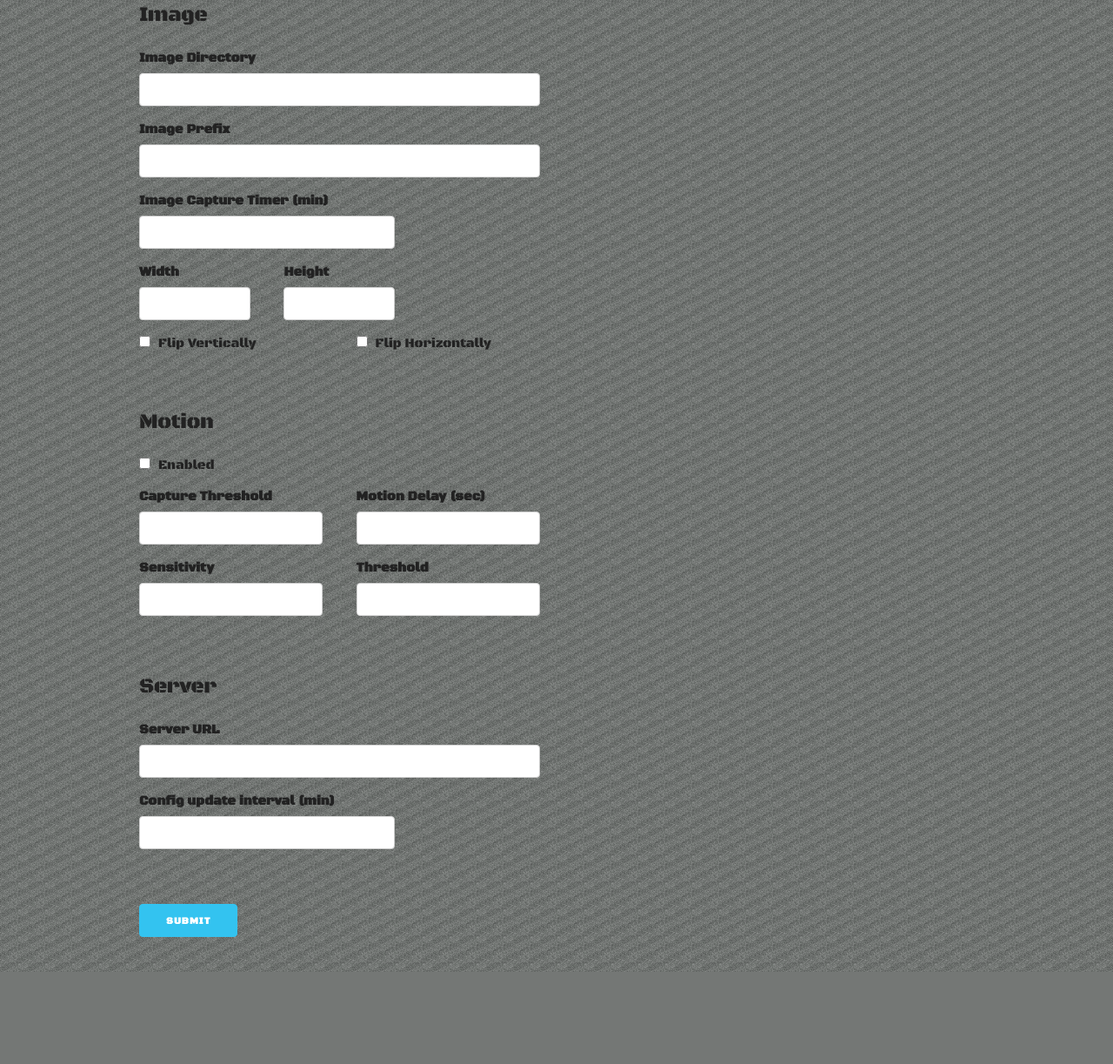
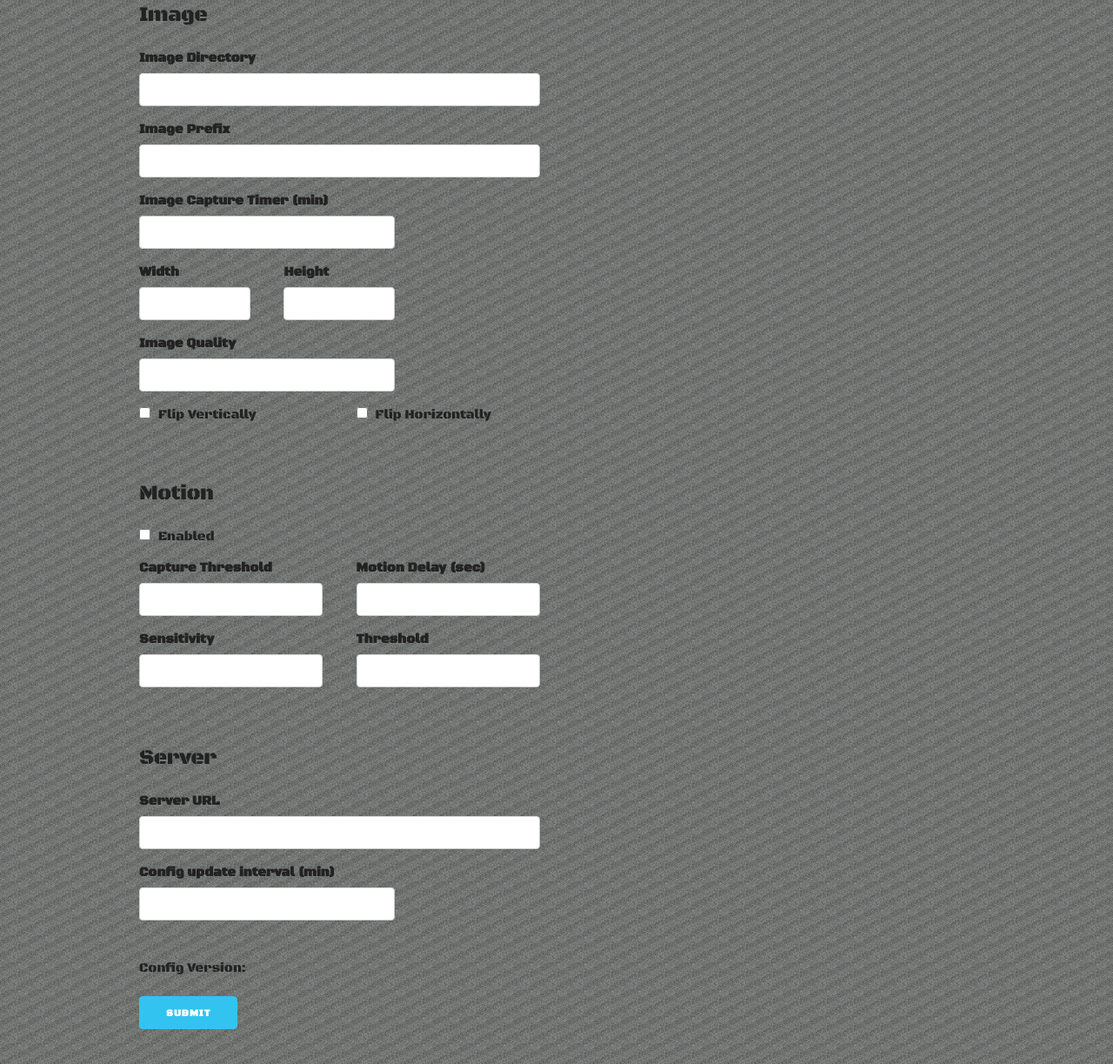
Before and after one commit to cnewham/yeti-cam, a Flask app: template yeti/server/templates/configure.html in a window 1280 px wide. Shown: the part 206-1429 px from the top of the page at 87% size. Before the commit the page ends 1323 px from the top, so only its background shows below. Run offline with Flask 2, Linux system fonts and the light colour scheme; the template is opened without the code that fills it, so the values that code supplies are empty; parts of the project's set-up code (start-up, migrations or seed data) failed here and were passed over.

Commit message:
added config value for "image quality", updated flask SERVER_NAME, updates to configure page

```diff
--- a/server.py
+++ b/server.py
@@ -1,4 +1,3 @@
 #!flask/bin/python
 from yeti.server import flask
-#flask.run(host='0.0.0.0',port=80)
 flask.run(host='0.0.0.0')
--- a/yeti/cam/__init__.py
+++ b/yeti/cam/__init__.py
@@ -17,6 +17,7 @@ def send(image, event):
         logger.info("Sending image with event %s" % event)
         status = {}
         status[constants.STATUS_EVENT] = event
+        status[constants.STATUS_CONFIG_VERSION] = config.version()
 
         #read temperature/humidity values
         for key, value in temp.read().iteritems():
--- a/yeti/cam/camera.py
+++ b/yeti/cam/camera.py
@@ -45,10 +45,12 @@ def captureImage(filename):
             camera.resolution = (config.get(constants.CONFIG_IMAGE_WIDTH), config.get(constants.CONFIG_IMAGE_HEIGHT))
             camera.vflip = config.get(constants.CONFIG_IMAGE_VFLIP)
             camera.hflip = config.get(constants.CONFIG_IMAGE_HFLIP)
+            quality = config.get(constants.CONFIG_IMAGE_QUALITY)
+
             # Day Automatic Mode
             camera.exposure_mode = 'auto'
             camera.awb_mode = 'auto'
-            camera.capture(filename)
+            camera.capture(filename, format="jpeg", quality=quality)
         logger.info("Capture Image - Captured %s" % filename)
 
     return filename
--- a/yeti/common/config.py
+++ b/yeti/common/config.py
@@ -28,6 +28,8 @@ if not db.get(constants.CONFIG_IMAGE_VFLIP):
     db.set(constants.CONFIG_IMAGE_VFLIP, False)
 if not db.get(constants.CONFIG_IMAGE_HFLIP):
     db.set(constants.CONFIG_IMAGE_HFLIP, False)
+if not db.get(constants.CONFIG_IMAGE_QUALITY):
+    db.set(constants.CONFIG_IMAGE_QUALITY, 85)
 
 #motion
 if not db.get(constants.CONFIG_MOTION_ENABLED):
@@ -63,12 +65,17 @@ def get(key = None):
         else:
             return db.get(key)
 
+def version():
+    return get(constants.CONFIG_VERSION)
+
 def update(configs):
     logger.info("Updating configs")
 
     if not configs or configs is None:
-        logger.info("No configs to update")
-        return
+        return "No config values have been supplied";
+
+    if configs[constants.CONFIG_VERSION] <= version():
+        return "config updated by another user. Please try again"
 
     for key, value in configs.iteritems():
         db.set(key, value)
--- a/yeti/common/constants.py
+++ b/yeti/common/constants.py
@@ -22,12 +22,14 @@ STATUS_OUTDOOR_TEMP = 'outdoor_temp'
 STATUS_TEMP = 'temp'
 STATUS_HUMIDITY = 'humidity'
 STATUS_MOTION_EVENTS_24H = 'motion_events_24h'
+STATUS_CONFIG_VERSION = 'config_version'
 
 #CONFIG CONSTANTS
 
 CONFIG_VERSION = 'version'
 CONFIG_CHECK_INTERVAL_MIN = 'config_check_interval'
 CONFIG_SERVER = 'server'
+CONFIG_IMAGE_QUALITY = "image_quality"
 CONFIG_IMAGE_DIR = "image_dir"
 CONFIG_IMAGE_PREFIX = 'image_prefix'
 CONFIG_IMAGE_WIDTH = 'image_width'
--- a/yeti/server/__init__.py
+++ b/yeti/server/__init__.py
@@ -15,6 +15,9 @@ jsglue = JSGlue(flask)
 db = pickledb.load('db/server.db', True)
 
 # set default configuration
+if not db.get('SERVER_NAME'):
+    db.set('SERVER_NAME', 'localhost:5000');
+
 if not db.get('UPLOAD_FOLDER'):
     db.set('UPLOAD_FOLDER', '/var/www/yeti-cam/uploads');
 
@@ -39,6 +42,7 @@ from yeti.server import apis, content
 flask.config['UPLOAD_FOLDER'] = db.get('UPLOAD_FOLDER')
 flask.config['CAM_LOG_FOLDER'] = db.get('CAM_LOG_FOLDER')
 flask.config['ALLOWED_EXTENSIONS'] = db.get('ALLOWED_EXTENSIONS')
+flask.config['SERVER_NAME'] = db.get('SERVER_NAME')
 
 api.add_resource(apis.ImageApi, '/api/image')
 api.add_resource(apis.ConfigApi, '/api/config')
--- a/yeti/server/apis.py
+++ b/yeti/server/apis.py
@@ -53,8 +53,12 @@ class ImageApi(Resource):
 class ConfigApi(Resource):
     def put(self):
         try:
-            config.update(request.json)
-            return {}, 201
+            result = config.update(request.json)
+            if result:
+                return {'error': result}, 409
+            else:
+                return {}, 204
+
         except ValueError as ex:
             logger.exception("Invalid configuration object")
             abort(400)
--- a/yeti/server/processors.py
+++ b/yeti/server/processors.py
@@ -51,6 +51,8 @@ class StatusProcessor:
                 db.dadd(constants.STATUS, ("Indoor Temp", "%.2f%sF, %.2f%%" % (value[constants.STATUS_TEMP], unichr(176), value[constants.STATUS_HUMIDITY])))
             elif key == constants.STATUS_OUTDOOR_TEMP:
                 db.dadd(constants.STATUS, ("Outdoor Temp", "%.2f%sF, %.2f%%" % (value[constants.STATUS_TEMP], unichr(176), value[constants.STATUS_HUMIDITY])))
+            elif key == constants.STATUS_CONFIG_VERSION:
+                db.dadd(constants.STATUS_CONFIG_VERSION, ("Config Version", value))
             else:
                 db.dadd(constants.STATUS, (key, value))
 
--- a/yeti/server/static/css/skeleton.css
+++ b/yeti/server/static/css/skeleton.css
@@ -287,6 +287,10 @@ label > .label-body {
   margin-left: .5rem;
   font-weight: normal; }
 
+input.disabled {
+    color:gray
+}
+
 
 /* Lists
 –––––––––––––––––––––––––––––––––––––––––––––––––– */
--- a/yeti/server/static/js/configure.js
+++ b/yeti/server/static/js/configure.js
@@ -9,11 +9,14 @@ function getConfig() {
         success: function (result) {
             $.each(result, function (key, value) {
                 if (!isNumber(value) && (value == true || value == false)) {
-                    $("#" + key).attr("checked", value);
+                    $("#" + key).prop("checked", value);
                 } else {
-                    $("#" + key).attr("value", value);
+                    $("#" + key).prop("value", value);
                 }
             });
+
+            $("#version_display").text("Current Config Version: " + result["version"]);
+            toggleMotionSettings(result["motion_enabled"]);
         }
     });
 };
@@ -23,6 +26,8 @@ function saveConfig(config) {
         //throw error
         return;
     }
+
+    $("#config input[type=submit]").prop("disabled", true);
 
     var version = parseInt(config["version"]);
     config["version"] = version + 1;
@@ -37,11 +42,26 @@ function saveConfig(config) {
             $("#error-message").show().fadeOut(5000);
         },
         success: function (result) {
+            $("#success-message").text("Config queued for delivery");
             $("#success-message").show().fadeOut(5000);
+        },
+        complete: function() {
             getConfig();
+            $("#config input[type=submit]").prop("disabled", false);
         }
     });
 };
+
+function toggleMotionSettings(enabled) {
+    var motion_settings = $("#motion_settings input");
+    if (enabled) {
+        motion_settings.removeClass("disabled");
+        motion_settings.prop("disabled", false);
+    } else {
+        motion_settings.addClass("disabled");
+        motion_settings.prop("disabled", true);
+    }
+}
 
 function isNumber(n) {
     return !isNaN(parseFloat(n)) && isFinite(n);
@@ -68,4 +88,8 @@ $(function () {
         e.preventDefault();
         saveConfig(values);
     });
+
+    $("#motion_enabled[type=checkbox]").change(function() {
+        toggleMotionSettings(this.checked);
+    });
 });
--- a/yeti/server/templates/configure.html
+++ b/yeti/server/templates/configure.html
@@ -73,6 +73,12 @@
                 </div>
             </div>
             <div class="row">
+                <div class="four columns">
+                    <label for="timer_interval">Image Quality</label>
+                    <input class="u-full-width" type="number" id="image_quality" name="image_quality">
+                </div>
+            </div>
+            <div class="row">
                 <label class="three columns">
                     <input type="checkbox" id="image_vflip" name="image_vflip">
                     <span class="label-body">Flip Vertically</span>
@@ -92,6 +98,7 @@
                     <span class="label-body">Enabled</span>
                 </label>
             </div>
+            <div id="motion_settings">
                 <div class="row">
                     <div class="three columns">
                         <label for="motion_capture_threshold">Capture Threshold</label>
@@ -112,6 +119,7 @@
                         <input class="u-full-width" type="number" id="motion_threshold" name="motion_threshold">
                     </div>
                 </div>
+            </div>
 
             <!--Server configurations-->
             <div class="row" style="margin-top: 5%">
@@ -120,7 +128,7 @@
             <div class="row">
                 <div class="six columns">
                     <label for="server">Server URL</label>
-                    <input class="u-full-width" type="text" id="server" name="server">
+                    <input class="u-full-width disabled" type="text" id="server" name="server" disabled>
                 </div>
             </div>
             <div class="row">
@@ -130,11 +138,12 @@
                 </div>
             </div>
 
-            <div class="row" style="margin-top: 5%">
+            <div class="row" style="margin-top: 3%">
+                <h6 id="version_display">Config Version: </h6>
                 <input type="hidden" id="version" name="version" />
                 <input class="button-primary" type="submit" value="Submit">
-                <h6 id="success-message" style="color:darkgreen" hidden>Successfully updated config</h6>
-                <h6 id="error-message" style="color:darkred" hidden>Error</h6>
+                <span id="success-message" style="color:darkgreen; margin-left: 2%" hidden>Success</span>
+                <span id="error-message" style="color:darkred; margin-left: 2%" hidden>Error</span>
             </div>
         </form>
     </div>
```
Lines whose indentation alone changed are shown as unchanged.
